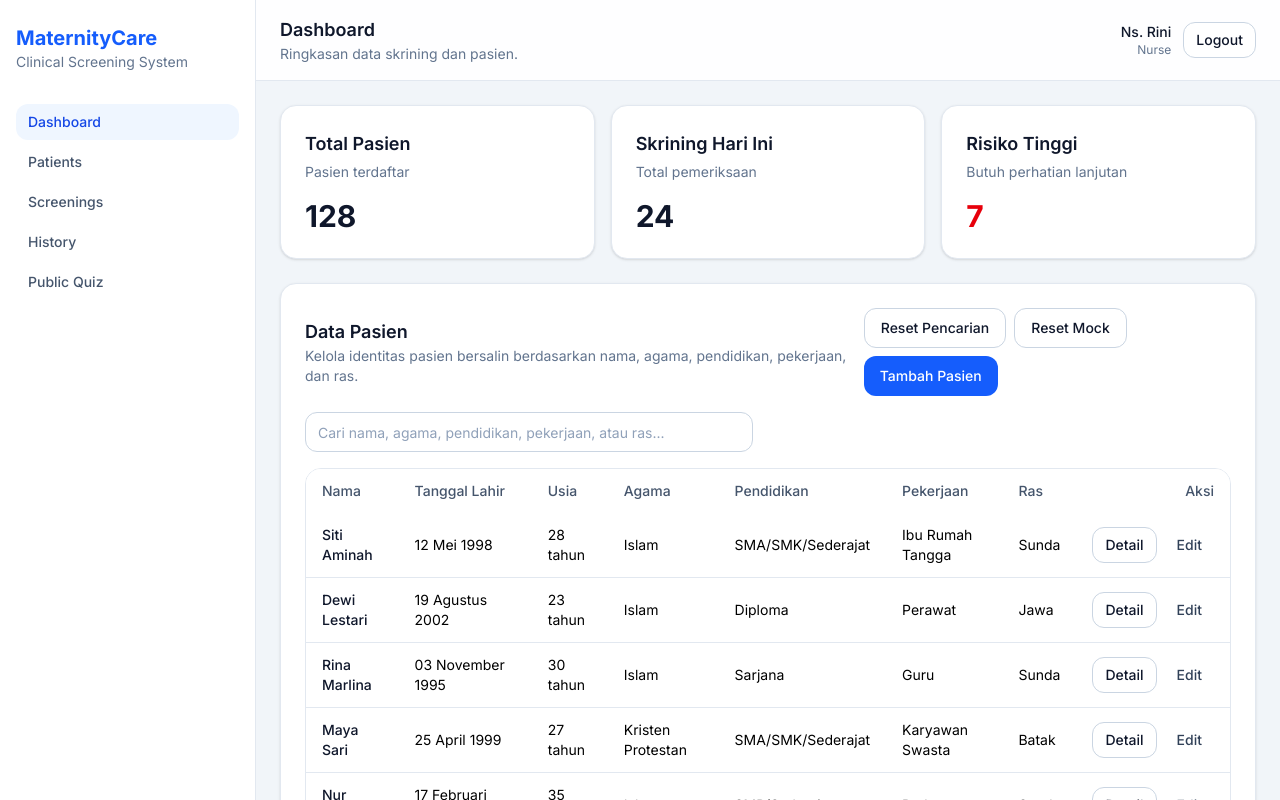
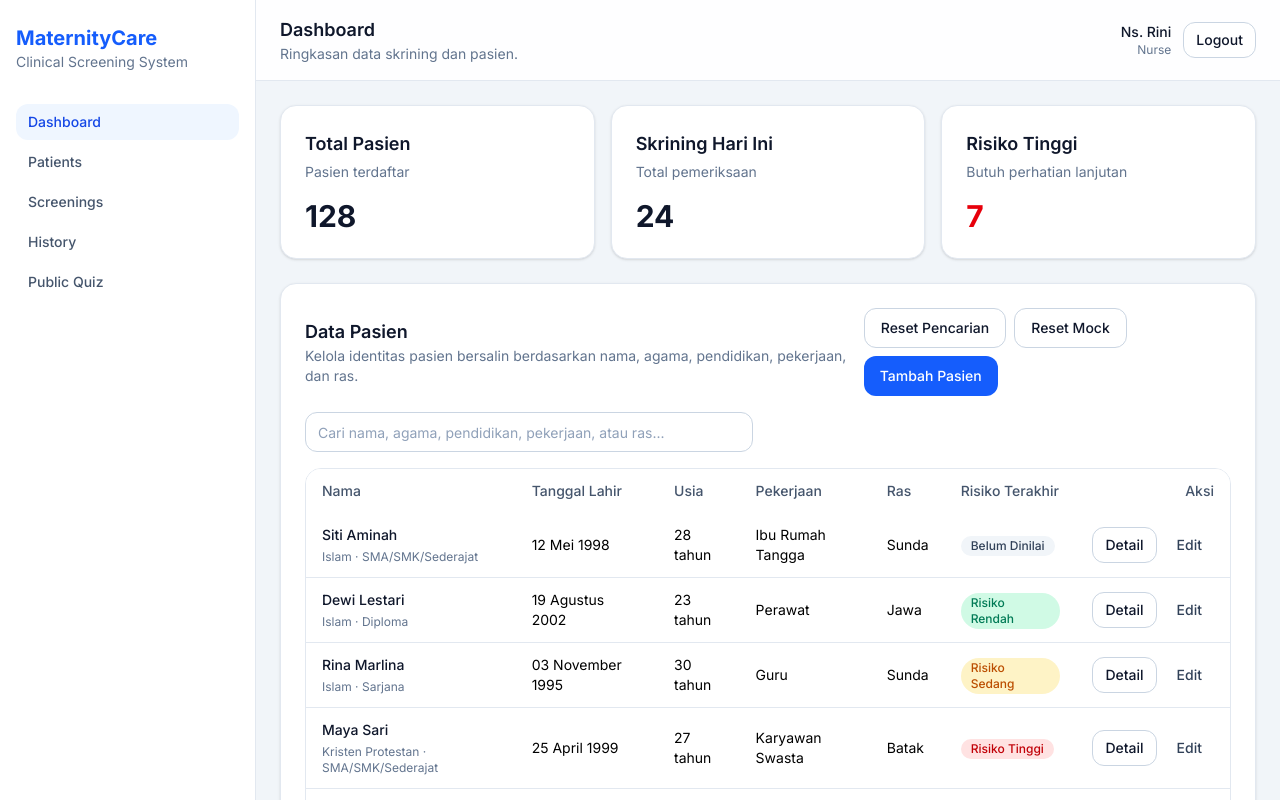
Before and after one commit to dikasaputra-dev/react-maternal-risk-screening-application, a React (Vite) app: page /login in a window 1280 px wide. Both pictures are taken after typing "name@example.com", "Sample123" into the empty fields and a click on the button "Login". Shown: the top 800 px of the page. Built offline with nearby package versions, Linux system fonts and the light colour scheme.

Commit message:
feat(patients): display latest clinical risk summary

```diff
--- a/src/features/patients/components/patient-profile-card.tsx
+++ b/src/features/patients/components/patient-profile-card.tsx
@@ -5,6 +5,8 @@ import {
   CardHeader,
   CardTitle,
 } from "@/components/ui/card";
+import { RiskBadge } from "@/features/clinical-risk/components/risk-badge";
+import { riskSourceLabelMap } from "@/features/clinical-risk/constants/risk-config";
 import {
   calculateAgeFromDateOfBirth,
   formatDate,
@@ -60,11 +62,21 @@ export function PatientProfileCard({ patient }: PatientProfileCardProps) {
   return (
     <Card>
       <CardHeader>
-        <CardTitle>{patient.fullName}</CardTitle>
+        <div className="flex flex-col gap-4 lg:flex-row lg:items-start lg:justify-between">
+          <div>
+            <CardTitle>{patient.fullName}</CardTitle>
 
-        <CardDescription>
-          Data demografi dan identitas pasien bersalin.
-        </CardDescription>
+            <CardDescription>
+              Data demografi, identitas, dan ringkasan risiko terbaru pasien.
+            </CardDescription>
+          </div>
+
+          <RiskBadge
+            category={patient.latestRisk?.category}
+            score={patient.latestRisk?.score}
+            showScore
+          />
+        </div>
       </CardHeader>
 
       <CardContent>
@@ -79,6 +91,30 @@ export function PatientProfileCard({ patient }: PatientProfileCardProps) {
               <dd className="mt-1 font-medium text-slate-900">{item.value}</dd>
             </div>
           ))}
+
+          <div className="rounded-2xl border border-slate-200 bg-slate-50 p-4 md:col-span-2">
+            <dt className="text-sm text-slate-500">
+              Sumber Penilaian Risiko Terakhir
+            </dt>
+
+            <dd className="mt-2">
+              {patient.latestRisk ? (
+                <div className="space-y-1">
+                  <p className="font-medium text-slate-900">
+                    {riskSourceLabelMap[patient.latestRisk.source]}
+                  </p>
+
+                  <p className="text-sm text-slate-500">
+                    Dinilai pada {formatDateTime(patient.latestRisk.assessedAt)}
+                  </p>
+                </div>
+              ) : (
+                <p className="text-sm text-slate-500">
+                  Pasien belum menjalani penilaian risiko.
+                </p>
+              )}
+            </dd>
+          </div>
         </dl>
       </CardContent>
     </Card>
--- a/src/features/patients/components/patient-table.tsx
+++ b/src/features/patients/components/patient-table.tsx
@@ -10,7 +10,11 @@ import {
   TableHeader,
   TableRow,
 } from "@/components/ui/table";
-import { calculateAgeFromDateOfBirth, formatDate } from "@/lib/date";
+import { RiskBadge } from "@/features/clinical-risk/components/risk-badge";
+import {
+  calculateAgeFromDateOfBirth,
+  formatDate,
+} from "@/lib/date";
 
 import {
   educationLabelMap,
@@ -50,39 +54,66 @@ export function PatientTable({
           <TableHead>Nama</TableHead>
           <TableHead>Tanggal Lahir</TableHead>
           <TableHead>Usia</TableHead>
-          <TableHead>Agama</TableHead>
-          <TableHead>Pendidikan</TableHead>
           <TableHead>Pekerjaan</TableHead>
           <TableHead>Ras</TableHead>
-          <TableHead className="text-right">Aksi</TableHead>
+          <TableHead>Risiko Terakhir</TableHead>
+          <TableHead className="text-right">
+            Aksi
+          </TableHead>
         </TableRow>
       </TableHeader>
 
       <TableBody>
         {patients.map((patient) => (
           <TableRow key={patient.id}>
-            <TableCell className="font-medium text-slate-900">
-              {patient.fullName}
+            <TableCell>
+              <div>
+                <p className="font-medium text-slate-900">
+                  {patient.fullName}
+                </p>
+
+                <p className="mt-1 text-xs text-slate-500">
+                  {religionLabelMap[patient.religion]}
+                  {" · "}
+                  {educationLabelMap[patient.education]}
+                </p>
+              </div>
             </TableCell>
 
-            <TableCell>{formatDate(patient.dateOfBirth)}</TableCell>
+            <TableCell>
+              {formatDate(patient.dateOfBirth)}
+            </TableCell>
 
             <TableCell>
-              {calculateAgeFromDateOfBirth(patient.dateOfBirth)} tahun
+              {calculateAgeFromDateOfBirth(
+                patient.dateOfBirth,
+              )}{" "}
+              tahun
             </TableCell>
 
-            <TableCell>{religionLabelMap[patient.religion]}</TableCell>
+            <TableCell>
+              {patient.occupation}
+            </TableCell>
 
-            <TableCell>{educationLabelMap[patient.education]}</TableCell>
+            <TableCell>
+              {patient.race}
+            </TableCell>
 
-            <TableCell>{patient.occupation}</TableCell>
-
-            <TableCell>{patient.race}</TableCell>
+            <TableCell>
+              <RiskBadge
+                category={
+                  patient.latestRisk?.category
+                }
+                score={patient.latestRisk?.score}
+              />
+            </TableCell>
 
             <TableCell>
               <div className="flex justify-end gap-2">
                 <Link
-                  to={patientRoutes.detail(patient.id)}
+                  to={patientRoutes.detail(
+                    patient.id,
+                  )}
                   className="inline-flex h-9 items-center justify-center rounded-xl border border-slate-300 bg-white px-3 text-sm font-medium text-slate-900 transition hover:bg-slate-100 focus-visible:outline-none focus-visible:ring-2 focus-visible:ring-blue-500 focus-visible:ring-offset-2"
                 >
                   Detail
@@ -93,7 +124,9 @@ export function PatientTable({
                     type="button"
                     variant="ghost"
                     size="sm"
-                    onClick={() => onEdit(patient)}
+                    onClick={() =>
+                      onEdit(patient)
+                    }
                   >
                     Edit
                   </Button>
@@ -104,7 +137,9 @@ export function PatientTable({
                     type="button"
                     variant="danger"
                     size="sm"
-                    onClick={() => onDelete(patient.id)}
+                    onClick={() =>
+                      onDelete(patient.id)
+                    }
                   >
                     Hapus
                   </Button>
--- a/src/features/patients/data/patients.mock.ts
+++ b/src/features/patients/data/patients.mock.ts
@@ -1,4 +1,24 @@
+import type {
+  PatientRiskSummary,
+  RiskCategory,
+  RiskSource,
+} from "@/features/clinical-risk/types/risk.type";
+
 import type { Patient } from "../types/patient.type";
+
+function createRiskSummary(
+  score: number,
+  category: RiskCategory,
+  source: RiskSource,
+  assessedAt: string,
+): PatientRiskSummary {
+  return {
+    score,
+    category,
+    source,
+    assessedAt,
+  };
+}
 
 export const patientsMock: Patient[] = [
   {
@@ -9,6 +29,7 @@ export const patientsMock: Patient[] = [
     education: "senior_high_school",
     occupation: "Ibu Rumah Tangga",
     race: "Sunda",
+    latestRisk: null,
     createdAt: "2026-06-01T08:00:00.000Z",
     updatedAt: "2026-06-01T08:00:00.000Z",
   },
@@ -20,8 +41,14 @@ export const patientsMock: Patient[] = [
     education: "diploma",
     occupation: "Perawat",
     race: "Jawa",
+    latestRisk: createRiskSummary(
+      24,
+      "low_risk",
+      "initial_screening",
+      "2026-06-14T09:15:00.000Z",
+    ),
     createdAt: "2026-06-02T08:15:00.000Z",
-    updatedAt: "2026-06-02T08:15:00.000Z",
+    updatedAt: "2026-06-14T09:15:00.000Z",
   },
   {
     id: "3",
@@ -31,8 +58,14 @@ export const patientsMock: Patient[] = [
     education: "bachelor",
     occupation: "Guru",
     race: "Sunda",
+    latestRisk: createRiskSummary(
+      52,
+      "moderate_risk",
+      "labor_monitoring",
+      "2026-06-14T11:30:00.000Z",
+    ),
     createdAt: "2026-06-03T09:00:00.000Z",
-    updatedAt: "2026-06-03T09:00:00.000Z",
+    updatedAt: "2026-06-14T11:30:00.000Z",
   },
   {
     id: "4",
@@ -42,8 +75,14 @@ export const patientsMock: Patient[] = [
     education: "senior_high_school",
     occupation: "Karyawan Swasta",
     race: "Batak",
+    latestRisk: createRiskSummary(
+      77,
+      "high_risk",
+      "labor_monitoring",
+      "2026-06-14T12:45:00.000Z",
+    ),
     createdAt: "2026-06-04T10:30:00.000Z",
-    updatedAt: "2026-06-04T10:30:00.000Z",
+    updatedAt: "2026-06-14T12:45:00.000Z",
   },
   {
     id: "5",
@@ -53,8 +92,14 @@ export const patientsMock: Patient[] = [
     education: "junior_high_school",
     occupation: "Pedagang",
     race: "Sunda",
+    latestRisk: createRiskSummary(
+      38,
+      "moderate_risk",
+      "initial_screening",
+      "2026-06-13T10:20:00.000Z",
+    ),
     createdAt: "2026-06-05T07:45:00.000Z",
-    updatedAt: "2026-06-05T07:45:00.000Z",
+    updatedAt: "2026-06-13T10:20:00.000Z",
   },
   {
     id: "6",
@@ -64,6 +109,7 @@ export const patientsMock: Patient[] = [
     education: "senior_high_school",
     occupation: "Karyawan Toko",
     race: "Jawa",
+    latestRisk: null,
     createdAt: "2026-06-06T11:00:00.000Z",
     updatedAt: "2026-06-06T11:00:00.000Z",
   },
@@ -75,8 +121,14 @@ export const patientsMock: Patient[] = [
     education: "bachelor",
     occupation: "Pegawai Negeri",
     race: "Minangkabau",
+    latestRisk: createRiskSummary(
+      18,
+      "low_risk",
+      "labor_monitoring",
+      "2026-06-14T07:30:00.000Z",
+    ),
     createdAt: "2026-06-07T13:20:00.000Z",
-    updatedAt: "2026-06-07T13:20:00.000Z",
+    updatedAt: "2026-06-14T07:30:00.000Z",
   },
   {
     id: "8",
@@ -86,8 +138,14 @@ export const patientsMock: Patient[] = [
     education: "diploma",
     occupation: "Wiraswasta",
     race: "Bali",
+    latestRisk: createRiskSummary(
+      83,
+      "high_risk",
+      "initial_screening",
+      "2026-06-12T14:00:00.000Z",
+    ),
     createdAt: "2026-06-08T09:40:00.000Z",
-    updatedAt: "2026-06-08T09:40:00.000Z",
+    updatedAt: "2026-06-12T14:00:00.000Z",
   },
   {
     id: "9",
@@ -97,8 +155,14 @@ export const patientsMock: Patient[] = [
     education: "bachelor",
     occupation: "Apoteker",
     race: "Sunda",
+    latestRisk: createRiskSummary(
+      31,
+      "moderate_risk",
+      "labor_monitoring",
+      "2026-06-14T06:50:00.000Z",
+    ),
     createdAt: "2026-06-09T14:10:00.000Z",
-    updatedAt: "2026-06-09T14:10:00.000Z",
+    updatedAt: "2026-06-14T06:50:00.000Z",
   },
   {
     id: "10",
@@ -108,6 +172,7 @@ export const patientsMock: Patient[] = [
     education: "senior_high_school",
     occupation: "Penjahit",
     race: "Jawa",
+    latestRisk: null,
     createdAt: "2026-06-10T08:35:00.000Z",
     updatedAt: "2026-06-10T08:35:00.000Z",
   },
@@ -119,8 +184,14 @@ export const patientsMock: Patient[] = [
     education: "diploma",
     occupation: "Pemilik Toko",
     race: "Tionghoa",
+    latestRisk: createRiskSummary(
+      69,
+      "high_risk",
+      "labor_monitoring",
+      "2026-06-14T05:45:00.000Z",
+    ),
     createdAt: "2026-06-11T12:00:00.000Z",
-    updatedAt: "2026-06-11T12:00:00.000Z",
+    updatedAt: "2026-06-14T05:45:00.000Z",
   },
   {
     id: "12",
@@ -130,7 +201,13 @@ export const patientsMock: Patient[] = [
     education: "senior_high_school",
     occupation: "Mahasiswa",
     race: "Sunda",
+    latestRisk: createRiskSummary(
+      21,
+      "low_risk",
+      "initial_screening",
+      "2026-06-13T15:25:00.000Z",
+    ),
     createdAt: "2026-06-12T15:25:00.000Z",
-    updatedAt: "2026-06-12T15:25:00.000Z",
+    updatedAt: "2026-06-13T15:25:00.000Z",
   },
 ];
--- a/src/features/patients/mappers/patient.mapper.ts
+++ b/src/features/patients/mappers/patient.mapper.ts
@@ -1,5 +1,22 @@
-import type { PatientDto, PatientPayloadDto } from "../types/patient.dto";
+import type {
+  PatientDto,
+  PatientPayloadDto,
+  PatientRiskSummaryDto,
+} from "../types/patient.dto";
 import type { Patient, PatientFormValues } from "../types/patient.type";
+
+function mapPatientRiskSummaryDto(dto?: PatientRiskSummaryDto | null) {
+  if (!dto) {
+    return null;
+  }
+
+  return {
+    score: dto.score,
+    category: dto.category,
+    source: dto.source,
+    assessedAt: dto.assessed_at,
+  };
+}
 
 export function mapPatientDtoToPatient(dto: PatientDto): Patient {
   return {
@@ -10,6 +27,7 @@ export function mapPatientDtoToPatient(dto: PatientDto): Patient {
     education: dto.education,
     occupation: dto.occupation,
     race: dto.race,
+    latestRisk: mapPatientRiskSummaryDto(dto.latest_risk),
     createdAt: dto.created_at,
     updatedAt: dto.updated_at,
   };
```
Also changed, not shown: src/features/patients/types/patient.dto.ts (+13 -0 lines), src/features/patients/types/patient.type.ts (+22 -12 lines).
